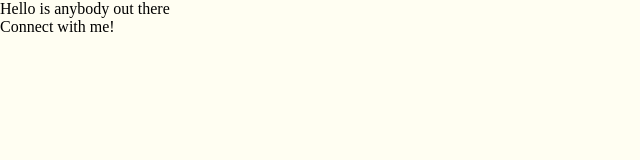
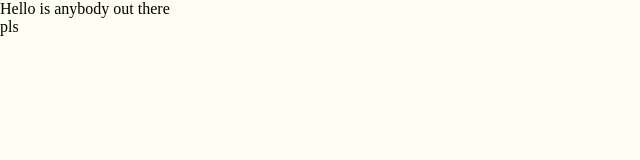
Before and after one commit to alishafulton/af, a React (Vite) app: page / in a window 1280 px wide. Shown: the top 160 px of the page, without its empty margins (0-640 px from the left). Built offline with nearby package versions, Linux system fonts and the light colour scheme.

Commit message:
Update Navbar.jsx

```diff
--- a/src/Components/Navbar/Navbar.jsx
+++ b/src/Components/Navbar/Navbar.jsx
@@ -7,7 +7,7 @@ export default function Navbar () {
         <ul className="nav-menu">
             <li>Hello is anybody out there</li>
         </ul>
-        <div className="nav-connect">Connect with me!</div>
+        <div className="nav-connect">pls</div>
       </div>
     )
   };
```
